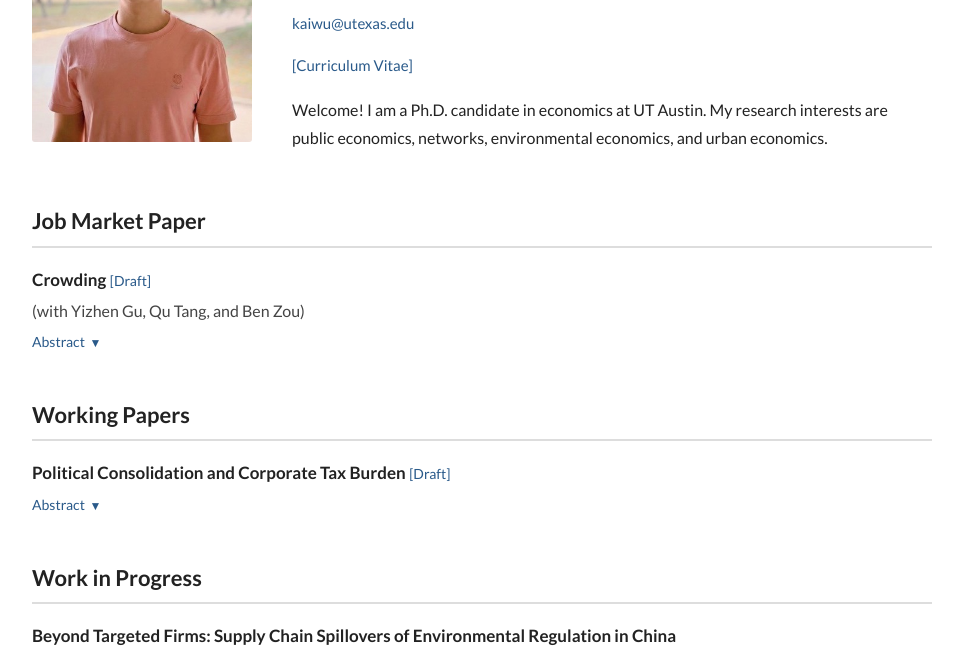
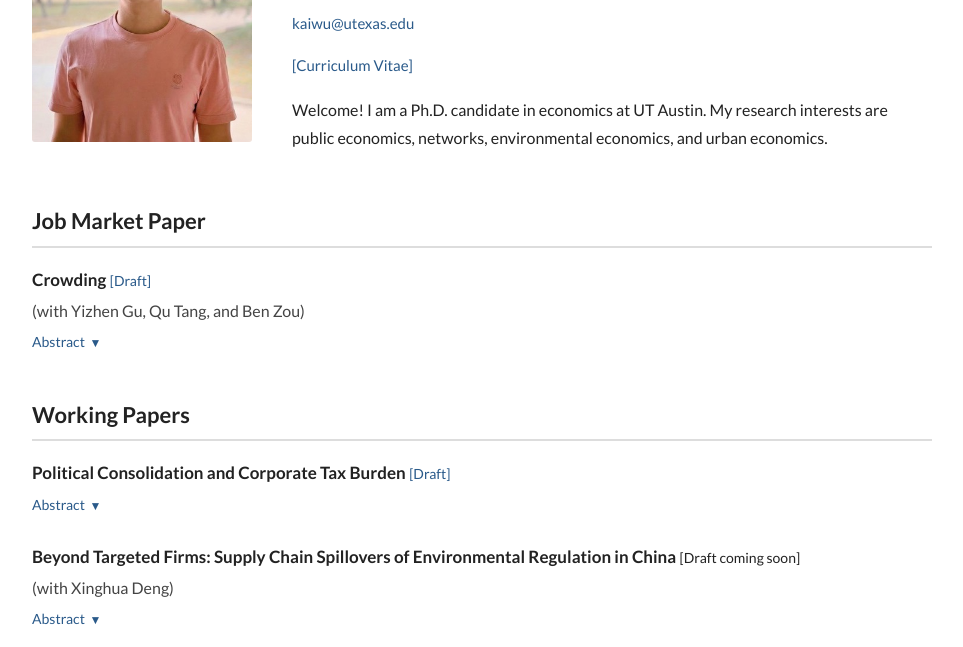
Before and after one commit to kaiwu777/kaiwu777.github.io, a plain HTML site: page index.html in a window 1280 px wide. Shown: the part 159-806 px from the top of the page, without its empty margins (158-1121 px from the left). Drawn offline with Linux system fonts and the light colour scheme.

Commit message:
CV and page: primary/secondary fields, shutdown paper moved to working papers (draft coming soon)
Co-Authored-By: Claude Fable 5.1 <noreply@anthropic.com>

```diff
--- a/index.html
+++ b/index.html
@@ -203,11 +203,9 @@
         </div>
     </div>
 
-    <!-- Work in Progress -->
-    <h2>Work in Progress</h2>
-
     <div class="paper">
         <span class="title">Beyond Targeted Firms: Supply Chain Spillovers of Environmental Regulation in China</span>
+        <span class="pdf-link">[Draft coming soon]</span>
         <br>
         <span class="coauthors">(with Xinghua Deng)</span>
         <br>
@@ -215,6 +213,10 @@
         <div class="abstract-content">
             This project studies how the costs of environmental regulation propagate along supply chains beyond the targeted firms. Exploiting the 2017 Xiong'an pollution shutdown campaign in China together with administrative firm-to-firm transaction data, it examines how the shock transmits to upstream suppliers and downstream customers, and whether losing a trading partner leads firms to contract trade with their remaining partners on both the input and the output side. A general equilibrium production-network model with scale economies links these firm-level responses to the design of environmental policy, comparing emissions taxes with quantity-based regulation.
         </div>
+
+    <!-- Work in Progress -->
+    <h2>Work in Progress</h2>
+
     </div>
 
     <div class="paper">
```
Also changed, not shown: 1 other file.
